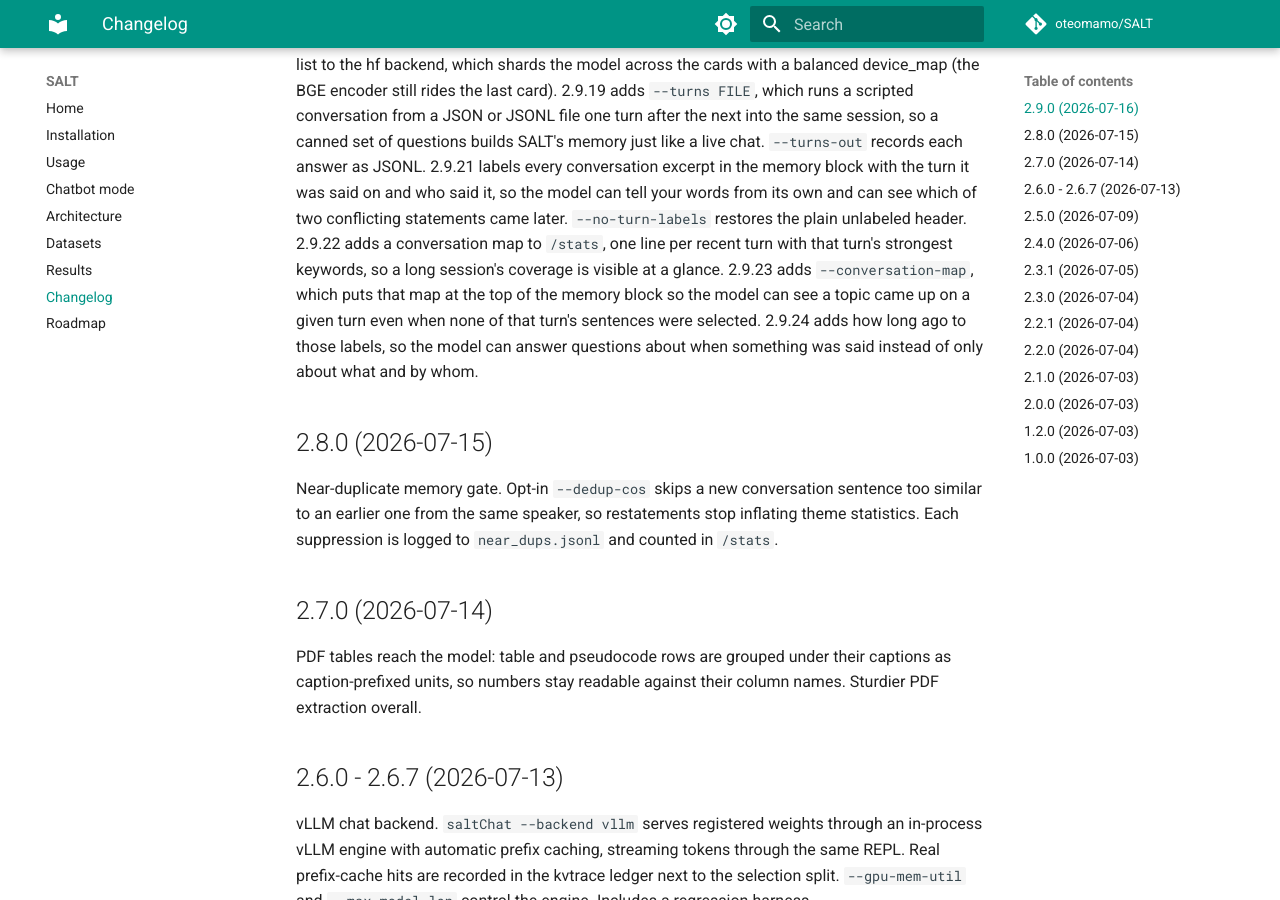
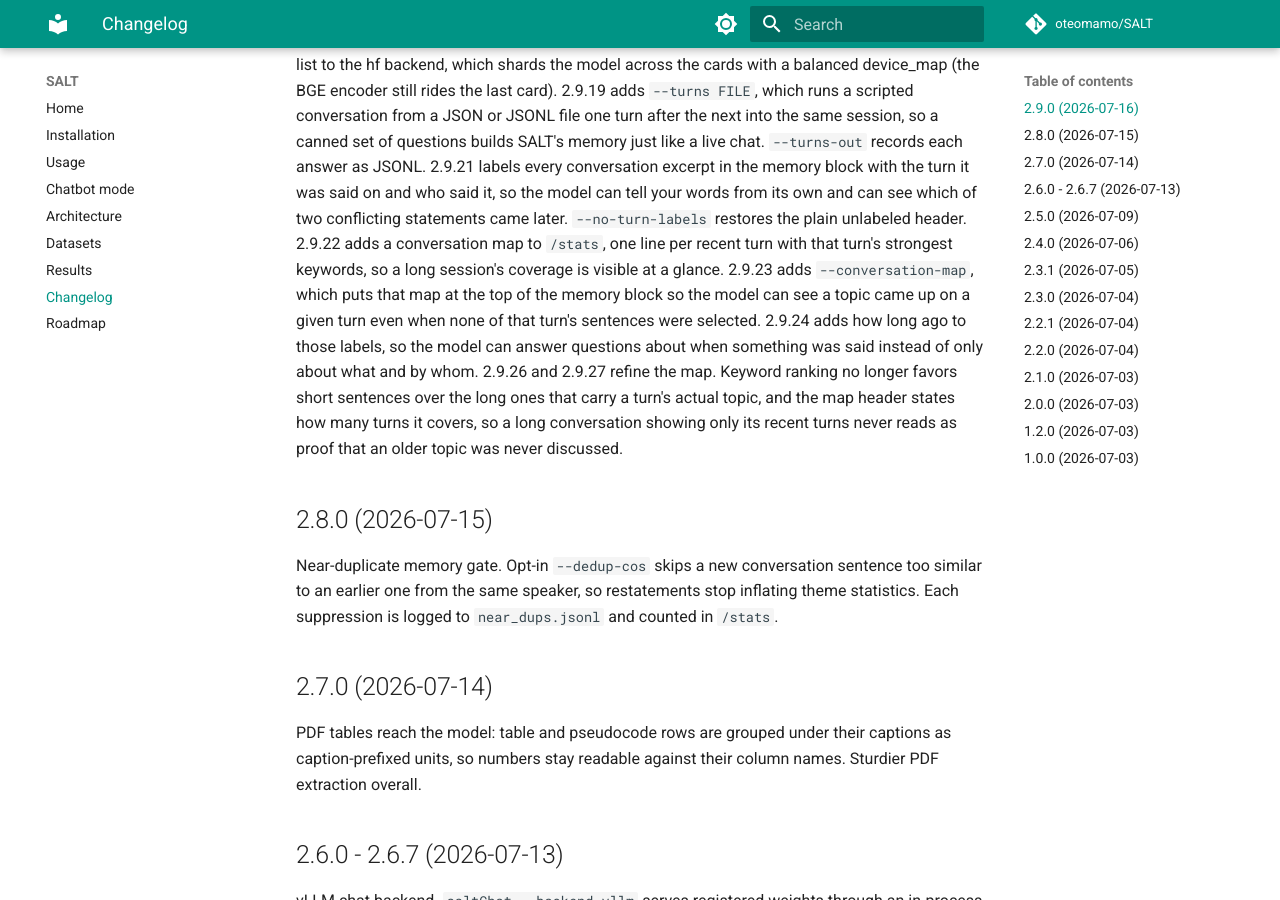
Before and after one commit to oteomamo/SALT, an MkDocs documentation site: the page built from docs/changelog.md, in a window 1280 px wide and 900 px high, scrolled down 772 px. Built offline with MkDocs 1.6.1 and Material for MkDocs 9.7.7, drawn with Linux system fonts in a browser that asks for light colours; comment, search, counter and statistics services are not loaded; the version menu is left out.

Commit message:
v2.9.28 docs: changelog covers the conversation map refinements
2.9.26 and 2.9.27 both changed user-visible behavior and shipped without
a changelog line, leaving the entry describing the map as first written
rather than as it now behaves. One sentence added covering the ranking
fix and the coverage header. Verified with scripts/style_gate.py and
mkdocs build --strict.

```diff
--- a/docs/changelog.md
+++ b/docs/changelog.md
@@ -48,7 +48,11 @@ strongest keywords, so a long session's coverage is visible at a glance.
 memory block so the model can see a topic came up on a given turn even
 when none of that turn's sentences were selected. 2.9.24 adds how long ago
 to those labels, so the model can answer questions about when something
-was said instead of only about what and by whom.
+was said instead of only about what and by whom. 2.9.26 and 2.9.27 refine
+the map. Keyword ranking no longer favors short sentences over the long
+ones that carry a turn's actual topic, and the map header states how many
+turns it covers, so a long conversation showing only its recent turns
+never reads as proof that an older topic was never discussed.
 
 ## 2.8.0 (2026-07-15)
 
--- a/pyproject.toml
+++ b/pyproject.toml
@@ -4,7 +4,7 @@ build-backend = "setuptools.build_meta"
 
 [project]
 name = "salt"
-version = "2.9.27"
+version = "2.9.28"
 description = "SALT: Salience-Aware Lexical Trie for Long-Context Compression"
 readme = "README.md"
 license = "MIT"
```
